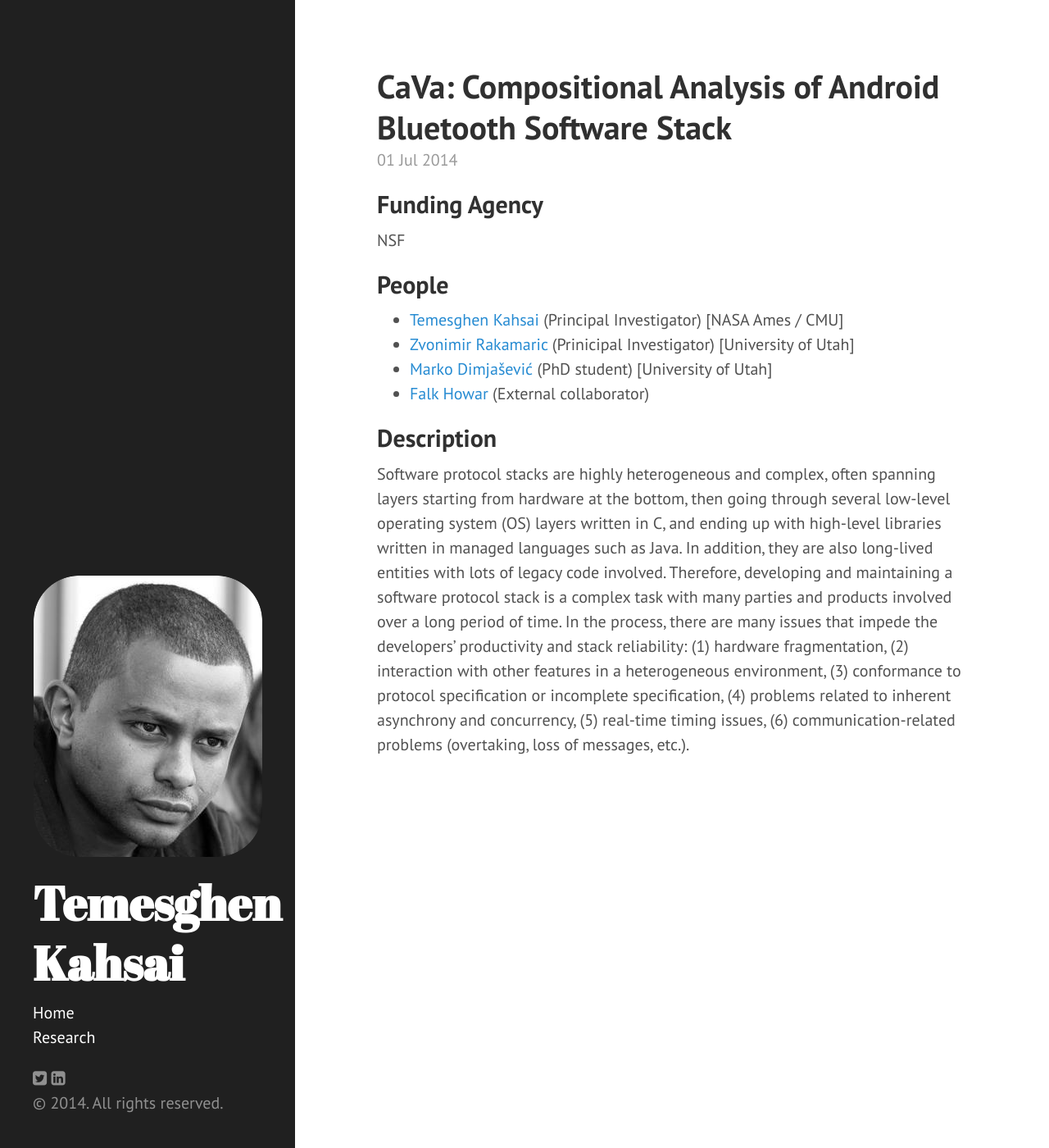
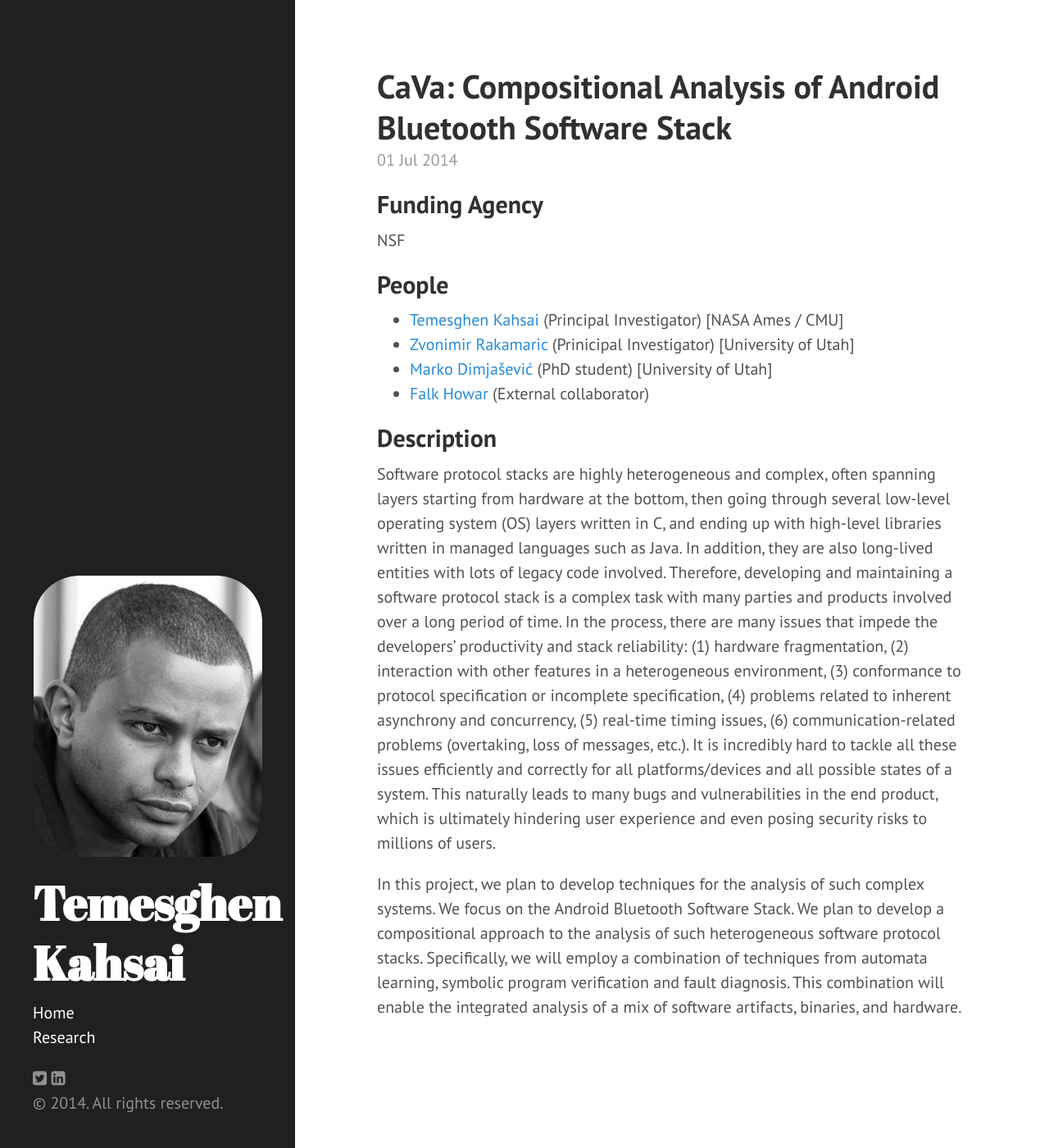
Before and after one commit to lememta/lememta.github.io, a Jekyll site: the page built from _posts/2014-07-01-CaVa-:-Compositional-Analysis-of-Android-Bluetooth-Stack.markdown, in a window 1280 px wide and 1400 px high. Shown: the whole window at 82% size. Built offline with Jekyll 4.4.1, drawn with Linux system fonts in a browser that asks for light colours; nearby versions of some CDN libraries.

Commit message:
more stuff

```diff
--- a/_posts/2014-07-01-CaVa-:-Compositional-Analysis-of-Android-Bluetooth-Stack.markdown
+++ b/_posts/2014-07-01-CaVa-:-Compositional-Analysis-of-Android-Bluetooth-Stack.markdown
@@ -13,9 +13,16 @@
 * [Falk Howar][falk] (External collaborator)
 
 ## Description ##
-Software protocol stacks are highly heterogeneous and complex, often spanning layers starting from hardware at the bottom, then going through several low-level operating system (OS) layers written in C, and ending up with high-level libraries written in managed languages such as Java. In addition, they are also long-lived entities with lots of legacy code involved. Therefore, developing and maintaining a software protocol stack is a complex task with many parties and products involved over a long period of time. In the process, there are many issues that impede the developers’ productivity and stack reliability: (1) hardware fragmentation, (2) interaction with other features in a heterogeneous environment, (3) conformance to protocol specification or incomplete specification, (4) problems related to inherent asynchrony and concurrency, (5) real-time timing issues, (6) communication-related problems (overtaking, loss of messages, etc.).
+Software protocol stacks are highly heterogeneous and complex, often spanning layers starting from hardware at the bottom, then going through several low-level operating system (OS) layers written in C, and ending up with high-level libraries written in managed languages such as Java. In addition, they are also long-lived entities with lots of legacy code involved. Therefore, developing and maintaining a software protocol stack is a complex task with many parties and products involved over a long period of time. In the process, there are many issues that impede the developers’ productivity and stack reliability: (1) hardware fragmentation, (2) interaction with other features in a heterogeneous environment, (3) conformance to protocol specification or incomplete specification, (4) problems related to inherent asynchrony and concurrency, (5) real-time timing issues, (6) communication-related problems (overtaking, loss of messages, etc.). It is incredibly hard to tackle all these issues efficiently and correctly for all platforms/devices and all possible states of a system. This naturally leads to many bugs and vulnerabilities in the end product, which is ultimately hindering user experience and even posing security risks to millions of users.
 
-
+In this project, we plan to develop techniques for the analysis of
+such complex systems. We focus on the Android Bluetooth Software
+Stack. We plan to develop a compositional approach to the analysis of
+such heterogeneous software protocol stacks. Specifically, we will
+employ a combination of techniques from automata learning, symbolic
+program verification and fault diagnosis. This combination will enable
+the integrated analysis of a mix of software artifacts, binaries, and
+hardware.
 
 
 
--- a/_posts/2014-07-01-CoCo-:-Verification-of-Flight-Critical-Systems.markdown
+++ b/_posts/2014-07-01-CoCo-:-Verification-of-Flight-Critical-Systems.markdown
@@ -19,6 +19,7 @@
 
 
 
+
 [arie]: http://arieg.bitbucket.org/
 [cesare]: http://homepage.cs.uiowa.edu/~tinelli/
 [falk]: http://www.falkhowar.de/
```
Also changed, not shown: other parts of _posts/2014-07-01-CoCo-:-Verification-of-Flight-Critical-Systems.markdown (+1 -1 lines).
